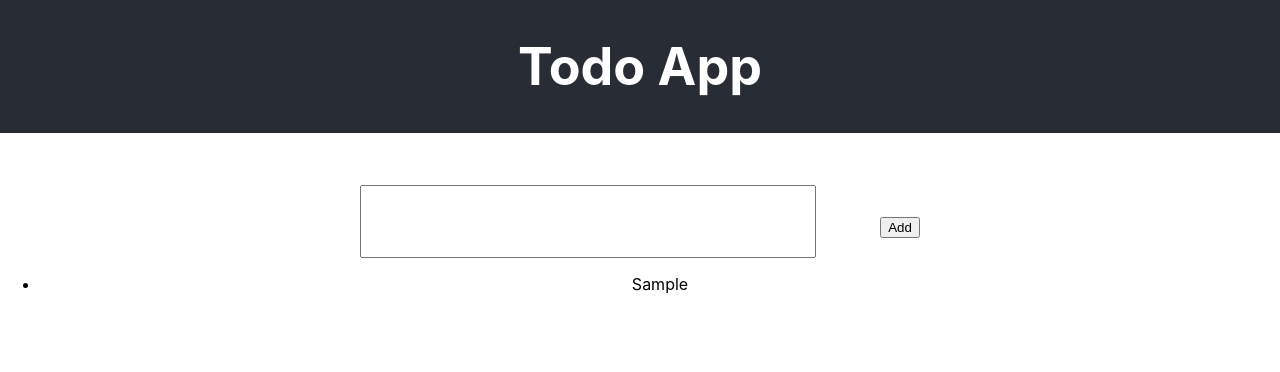
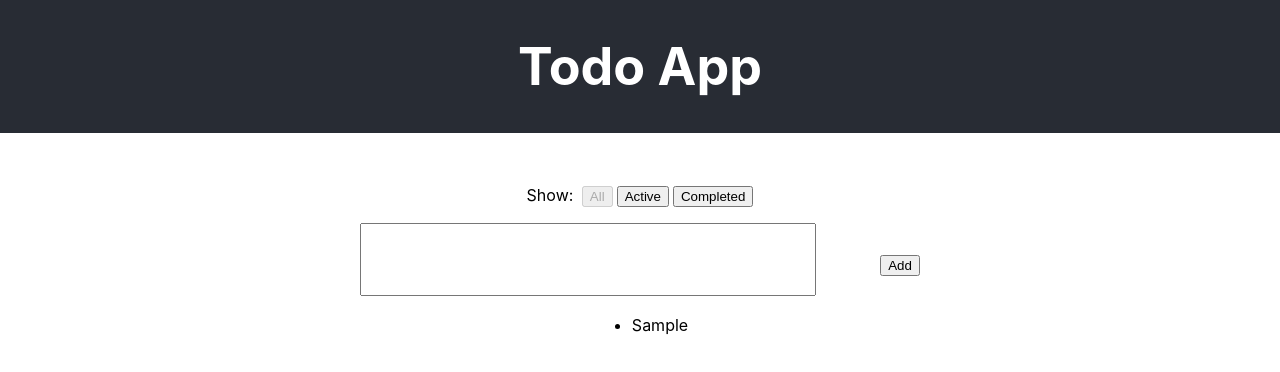
Before and after one commit to JasonLev/react-redux-todo, a React (Create React App) app: page / in a window 1280 px wide. Both pictures are taken after typing "Sample" into the empty fields and a click on the button "Add". Shown: the top 372 px of the page. Built offline with nearby package versions, Linux system fonts and the light colour scheme.

Commit message:
f/new filters for visible list

```diff
--- a/src/App.css
+++ b/src/App.css
@@ -19,3 +19,17 @@ input {
   font-size: 2em;
   padding: 0.5em;
 }
+
+form {
+  margin: 1em 0;
+}
+
+li {
+  margin: 1.2em;
+}
+
+ul {
+  width: fit-content;
+  margin: 0 auto;
+  text-align: initial;
+}
--- a/src/actions/todoActions.js
+++ b/src/actions/todoActions.js
@@ -9,3 +9,14 @@ export const toggleTodo = id => ({
   type: 'TOGGLE_TODO',
   id
 })
+
+export const setVisibilityFilter = filter => ({
+  type: 'SET_VISIBILITY_FILTER',
+  filter
+})
+
+export const VisibilityFilters = {
+  SHOW_ALL: 'SHOW_ALL',
+  SHOW_COMPLETED: 'SHOW_COMPLETED',
+  SHOW_ACTIVE: 'SHOW_ACTIVE'
+}
--- a/src/components/App.js
+++ b/src/components/App.js
@@ -1,7 +1,8 @@
 import React, { Component } from 'react';
 import '../App.css';
 import NewTodoForm from './NewTodoForm';
-import TodoList from './TodoList';
+import VisibleList from '../containers/VisibleList';
+import DisplayFilter from './DisplayFilter';
 
 class App extends Component {
   render() {
@@ -10,8 +11,9 @@ class App extends Component {
         <header className="App-header">
           <h1>Todo App</h1>
         </header>
+        <DisplayFilter />
         <NewTodoForm />
-        <TodoList />
+        <VisibleList />
       </div>
     );
   }
--- /dev/null
+++ b/src/components/Button.js
@@ -0,0 +1,15 @@
+import React from 'react'
+
+const Button = ({ active, children, onClick }) => (
+    <button
+       onClick={onClick}
+       disabled={active}
+       style={{
+           marginLeft: '4px',
+       }}
+    >
+      {children}
+    </button>
+)
+
+export default Button
--- /dev/null
+++ b/src/components/DisplayFilter.js
@@ -0,0 +1,20 @@
+import React from 'react'
+import FilterButton from '../containers/FilterButton'
+import { VisibilityFilters } from '../actions/todoActions'
+
+const DisplayFilter = () => (
+  <div>
+    <span>Show: </span>
+    <FilterButton filter={VisibilityFilters.SHOW_ALL}>
+      All
+    </FilterButton>
+    <FilterButton filter={VisibilityFilters.SHOW_ACTIVE}>
+      Active
+    </FilterButton>
+    <FilterButton filter={VisibilityFilters.SHOW_COMPLETED}>
+      Completed
+    </FilterButton>
+  </div>
+)
+
+export default DisplayFilter
--- a/src/components/Todo.js
+++ b/src/components/Todo.js
@@ -3,9 +3,12 @@ import React from 'react'
 const Todo = ({ onClick, completed, text }) => (
   <li
     onClick={onClick}
-    style={{
-      textDecoration: completed ? 'line-through' : 'none'
-    }}
+    style={
+      completed ? {
+        textDecoration: 'line-through',
+        color: 'grey'
+      } : undefined
+    }
   >
     {text}
   </li>
--- a/src/components/TodoList.js
+++ b/src/components/TodoList.js
@@ -1,6 +1,4 @@
 import React from 'react'
-import { connect } from 'react-redux'
-import { toggleTodo } from '../actions/todoActions'
 import Todo from './Todo'
 
 const TodoList = ({ todos, toggleTodo }) => (
@@ -14,15 +12,5 @@ const TodoList = ({ todos, toggleTodo }) => (
     )}
   </ul>
 )
-const mapStateToProps = state => ({
-  todos: state.todos
-})
 
-const mapDispatchToProps = dispatch => ({
-  toggleTodo: id => dispatch(toggleTodo(id))
-})
-
-export default connect(
-  mapStateToProps,
-  mapDispatchToProps
-)(TodoList)
+export default TodoList
--- /dev/null
+++ b/src/containers/FilterButton.js
@@ -0,0 +1,16 @@
+import { connect } from 'react-redux'
+import { setVisibilityFilter } from '../actions/todoActions'
+import Button from '../components/Button'
+
+const mapStateToProps = (state, ownProps) => ({
+  active: ownProps.filter === state.visibilityFilter
+})
+
+const mapDispatchToProps = (dispatch, ownProps) => ({
+  onClick: () => dispatch(setVisibilityFilter(ownProps.filter))
+})
+
+export default connect(
+  mapStateToProps,
+  mapDispatchToProps
+)(Button)
--- /dev/null
+++ b/src/containers/VisibleList.js
@@ -0,0 +1,30 @@
+import { connect } from 'react-redux'
+import { toggleTodo } from '../actions/todoActions'
+import TodoList from '../components/TodoList'
+import { VisibilityFilters } from '../actions/todoActions'
+
+const getVisibleList = (todos, filter) => {
+  switch (filter) {
+    case VisibilityFilters.SHOW_ALL:
+      return todos
+    case VisibilityFilters.SHOW_COMPLETED:
+      return todos.filter(todo => todo.completed)
+    case VisibilityFilters.SHOW_ACTIVE:
+      return todos.filter(todo => !todo.completed)
+    default:
+      throw new Error('Unknown filter: ' + filter)
+  }
+}
+
+const mapStateToProps = state => ({
+  todos: getVisibleList(state.todos, state.visibilityFilter)
+})
+
+const mapDispatchToProps = dispatch => ({
+  toggleTodo: id => dispatch(toggleTodo(id))
+})
+
+export default connect(
+  mapStateToProps,
+  mapDispatchToProps
+)(TodoList)
--- a/src/reducers/reducer.js
+++ b/src/reducers/reducer.js
@@ -1,8 +1,8 @@
 import { combineReducers } from 'redux'
 import todos from './todos'
-// import visibilityFilter from './visibilityFilter'
+import visibilityFilter from './visibleFilter'
 
 export default combineReducers({
-  todos//,
-  // visibilityFilter
+  todos,
+  visibilityFilter
 })
--- /dev/null
+++ b/src/reducers/visibleFilter.js
@@ -0,0 +1,12 @@
+import { VisibilityFilters } from '../actions/todoActions'
+
+const visibilityFilter = (state = VisibilityFilters.SHOW_ALL, action) => {
+  switch (action.type) {
+    case 'SET_VISIBILITY_FILTER':
+      return action.filter
+    default:
+      return state
+  }
+}
+
+export default visibilityFilter
```
